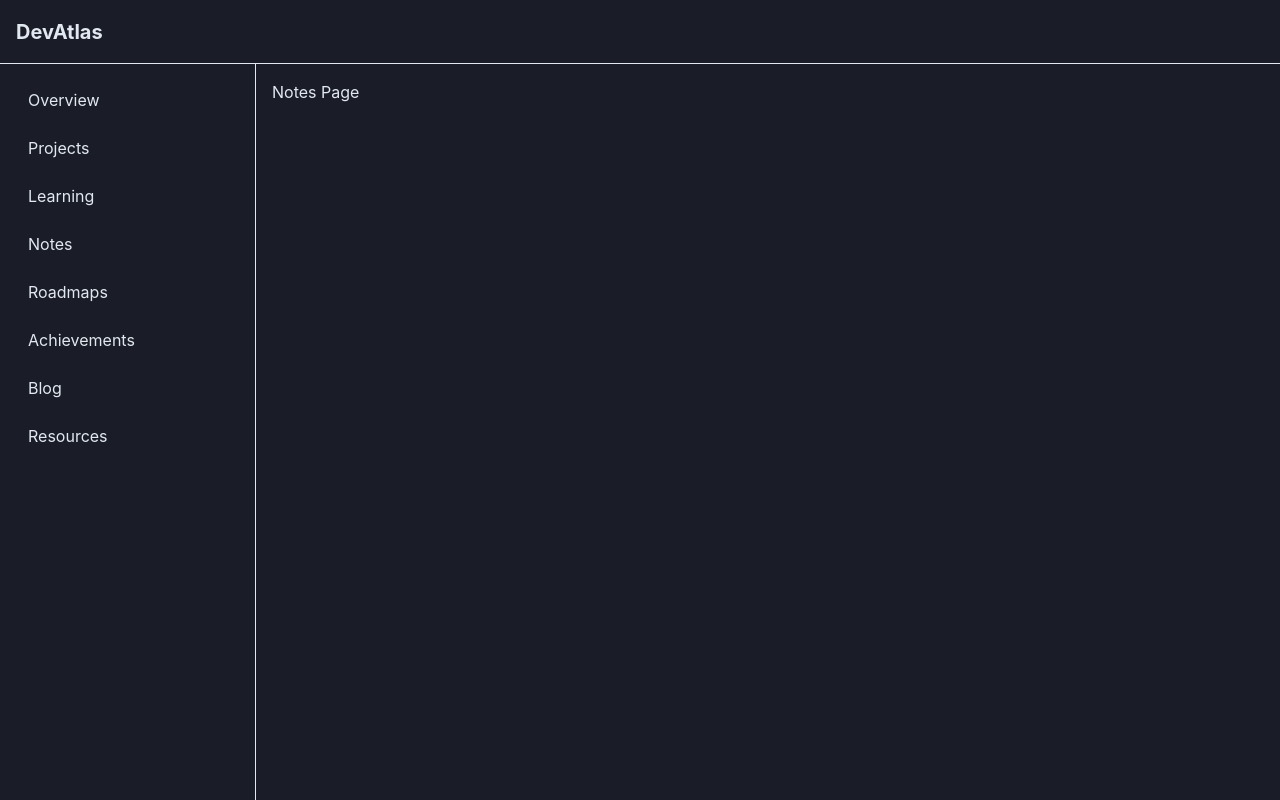
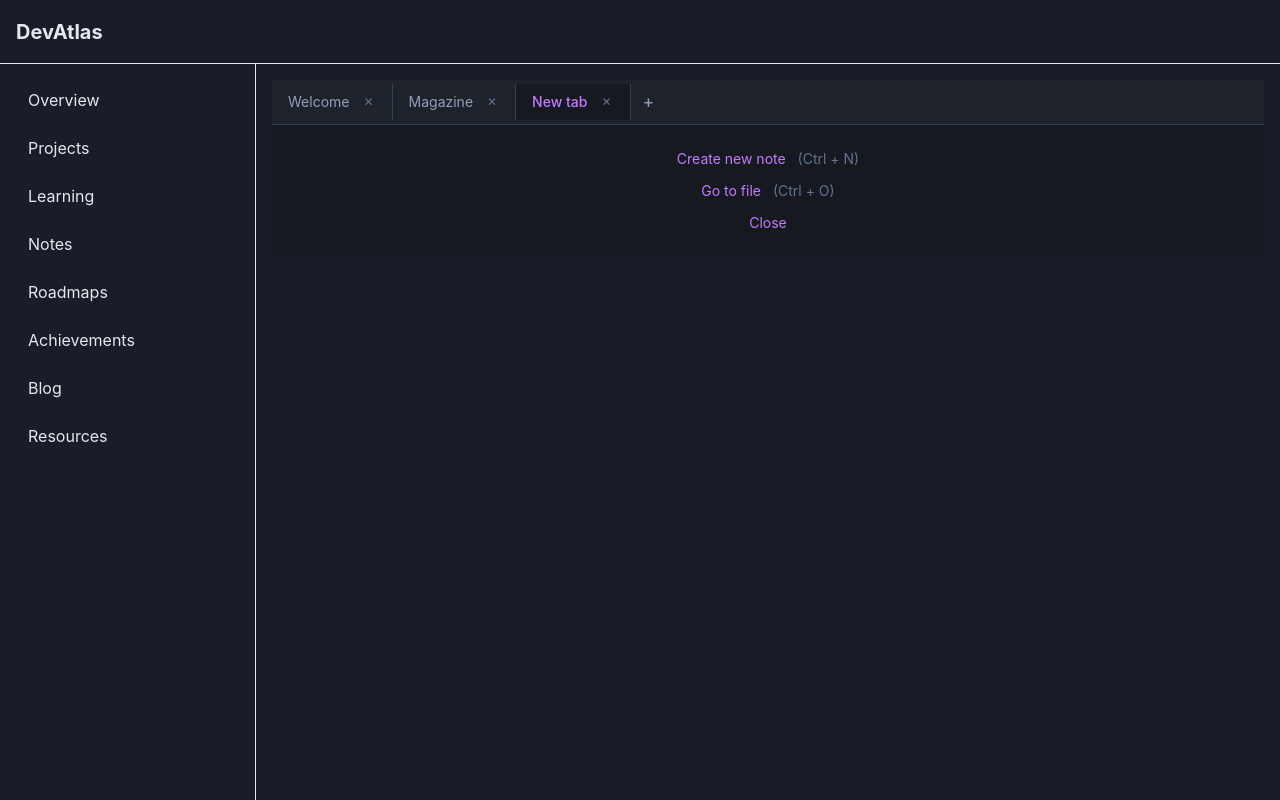
Before and after one commit to abhinandkrishna20/devatlas, a React (Vite) app: page /notes in a window 1280 px wide. Built offline with nearby package versions, Linux system fonts and the light colour scheme.

Commit message:
note feature updated

```diff
--- a/src/pages/Notes/Notes.tsx
+++ b/src/pages/Notes/Notes.tsx
@@ -1,6 +1,155 @@
+import React, { useState, useEffect } from 'react';
+
+// Define the structure of a Tab
+interface Tab {
+  id: string;
+  title: string;
+  isNewTab: boolean;
+  content?: string;
+}
 const Notes: React.FC = () => {
+  // Initialize with one "New Tab" if empty
+  const [tabs, setTabs] = useState<Tab[]>([
+    { id: '1', title: 'Welcome', isNewTab: false, content: 'Welcome to your DevAtlas notes!' },
+    { id: '2', title: 'Magazine', isNewTab: false, content: 'Magazine content goes here...' },
+    { id: '3', title: 'New tab', isNewTab: true }
+  ]);
+
+  const [activeTabId, setActiveTabId] = useState<string>('3');
+
+  // Helper: Create a brand new tab
+  const createNewTab = () => {
+    const newId = Date.now().toString();
+    const newTab: Tab = {
+      id: newId,
+      title: 'New tab',
+      isNewTab: true
+    };
+    setTabs([...tabs, newTab]);
+    setActiveTabId(newId);
+  };
+
+  // Helper: Close a specific tab
+  const closeTab = (idToClose: string, e?: React.MouseEvent) => {
+    e?.stopPropagation(); // Prevent switching to the tab while closing it
+
+    const filteredTabs = tabs.filter(tab => tab.id !== idToClose);
+
+    // If we closed the active tab, find a new active tab
+    if (activeTabId === idToClose && filteredTabs.length > 0) {
+      // Set active to the tab next to it, or the last one
+      const closedIndex = tabs.findIndex(tab => tab.id === idToClose);
+      const nextActiveIndex = closedIndex === 0 ? 0 : closedIndex - 1;
+      setActiveTabId(filteredTabs[nextActiveIndex].id);
+    }
+
+    setTabs(filteredTabs);
+  };
+
+  // Listen for global keyboard shortcuts (Ctrl + N)
+  useEffect(() => {
+    const handleKeyDown = (e: KeyboardEvent) => {
+      if ((e.ctrlKey || e.metaKey) && e.key.toLowerCase() === 'n') {
+        e.preventDefault();
+        createNewTab();
+      }
+    };
+    window.addEventListener('keydown', handleKeyDown);
+    return () => window.removeEventListener('keydown', handleKeyDown);
+  }, [tabs]);
+
+  const activeTab = tabs.find(tab => tab.id === activeTabId);
+
   return (
-    <div>Notes Page</div>
+    <div>
+      <div className="flex flex-col h-full text-slate-200 bg-[#161920]">
+      {/* 1. Tab Bar Headers */}
+      <div className="flex items-center border-b border-slate-700 bg-[#1e222b] overflow-x-auto select-none">
+        {tabs.map((tab) => (
+          <div
+            key={tab.id}
+            onClick={() => setActiveTabId(tab.id)}
+            className={`flex items-center gap-3 px-4 py-2 border-r border-slate-700 cursor-pointer text-sm transition-colors duration-150
+              ${tab.id === activeTabId ? 'bg-[#161920] text-purple-400 font-medium' : 'hover:bg-[#232731] text-slate-400'}`}
+          >
+            <span>{tab.title}</span>
+            <button
+              onClick={(e) => closeTab(tab.id, e)}
+              className="hover:bg-slate-700 p-0.5 rounded text-xs text-slate-500 hover:text-slate-200"
+            >
+              ✕
+            </button>
+          </div>
+        ))}
+
+        {/* Plus Button to open a new tab */}
+        <button
+          onClick={createNewTab}
+          className="px-3 py-2 text-slate-400 hover:text-slate-200 hover:bg-[#232731] text-lg"
+          title="New Tab (Ctrl + N)"
+        >
+          +
+        </button>
+      </div>
+
+      {/* 2. Main Work Area Viewport */}
+      <div className="flex-1 p-6 flex flex-col items-center justify-center relative">
+        {tabs.length === 0 ? (
+          <div className="text-center text-slate-500">
+            <p className="mb-4">All tabs closed.</p>
+            <button onClick={createNewTab} className="text-purple-400 underline">Open a new tab</button>
+          </div>
+        ) : activeTab?.isNewTab ? (
+          /* Empty State View (Matches Obsidian's New Tab) */
+          <div className="flex flex-col items-center gap-4 text-center select-none max-w-md">
+            <div className="flex flex-col gap-3 text-sm">
+              <button
+                onClick={() => {
+                  if (activeTab) {
+                    activeTab.title = "Untitled Note";
+                    activeTab.isNewTab = false;
+                    activeTab.content = "";
+                    setTabs([...tabs]);
+                  }
+                }}
+                className="text-purple-400 hover:text-purple-300 transition-colors"
+              >
+                Create new note <span className="text-slate-500 ml-2">(Ctrl + N)</span>
+              </button>
+
+              <button className="text-purple-400 hover:text-purple-300 transition-colors">
+                Go to file <span className="text-slate-500 ml-2">(Ctrl + O)</span>
+              </button>
+
+              <button
+                onClick={() => closeTab(activeTabId)}
+                className="text-purple-400 hover:text-purple-300 transition-colors"
+              >
+                Close
+              </button>
+            </div>
+          </div>
+        ) : (
+          /* Standard Active Note Content View */
+          <div className="w-full h-full flex flex-col items-start justify-start">
+            <h1 className="text-2xl font-bold mb-4">{activeTab?.title}</h1>
+            <textarea
+              className="w-full h-full bg-transparent border-none resize-none focus:outline-none text-slate-300 placeholder-slate-600"
+              value={activeTab?.content || ''}
+              onChange={(e) => {
+                if (activeTab) {
+                  activeTab.content = e.target.value;
+                  setTabs([...tabs]);
+                }
+              }}
+              placeholder="Start typing your markdown note..."
+            />
+          </div>
+        )}
+      </div>
+
+    </div>
+    </div>
     );
 }
 export default Notes;
```
